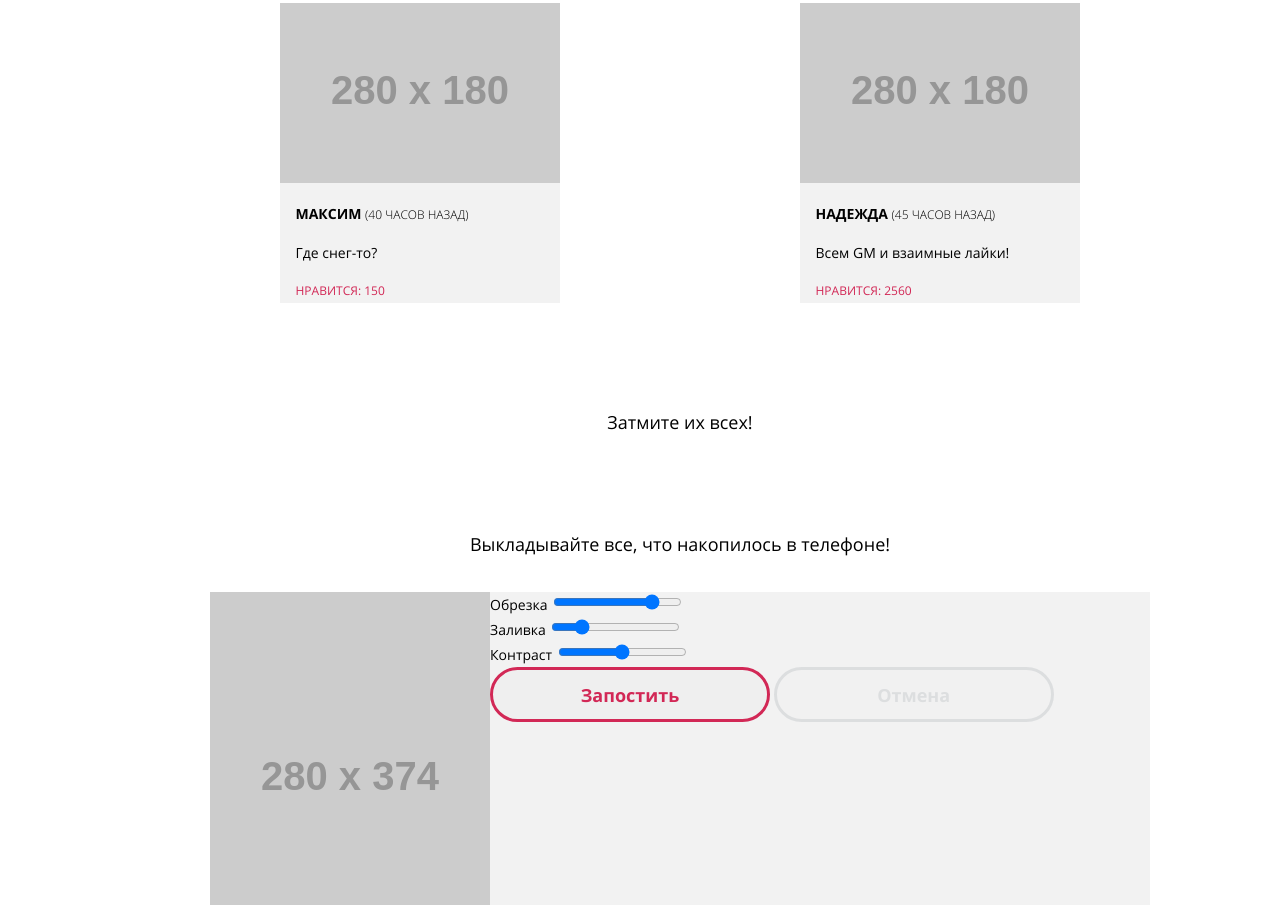
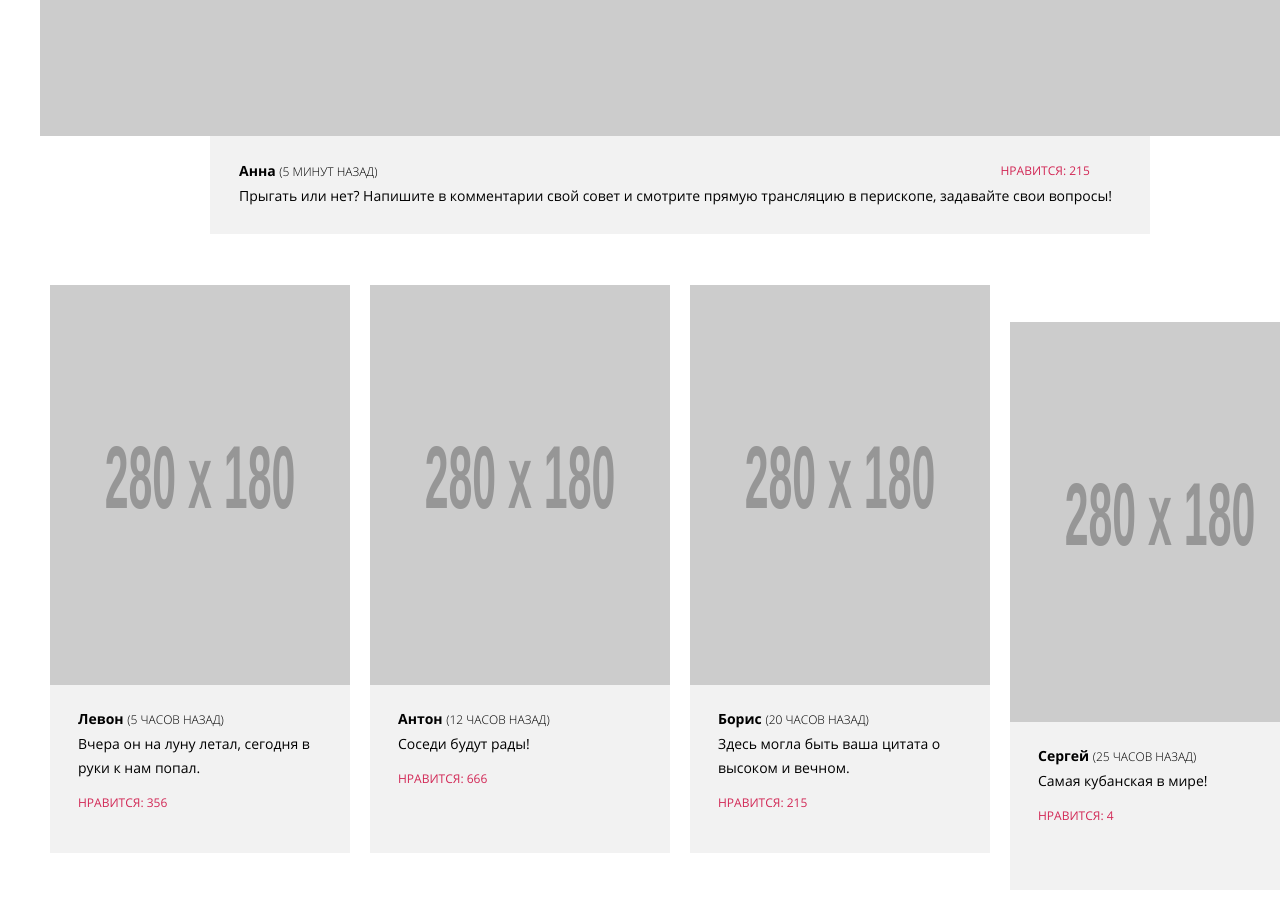
Before and after one commit to bublikk/1465531-pink-21, a website: page source/catalog.html in a window 1280 px wide. Shown: the part 1004-1909 px from the top of the page. Drawn offline with nearby package versions, Linux system fonts and the light colour scheme; files that its build step writes are made by us from their sources; placeholder pictures from the web are drawn by us; files whose address does not match are found by name.

Commit message:
Доверстала страницу каталога

```diff
--- a/source/catalog.html
+++ b/source/catalog.html
@@ -6,11 +6,17 @@
     <meta name="viewport" content="initial-scale=1, maximum-scale=1">
     <link href="css/style.css" rel="stylesheet">
   </head>
-  <body class="page__body third-page">
+  <body class="page__body catalog-page">
   <header class="page-header">
-    <nav class="main-nav main-nav--closed main-nav--nojs">
+    <!--
+      Классы, которые переключают состояние меню:
+      main-nav--opened открывает меню
+      main-nav--closed закрывает меню
+    -->
+    <nav class="page-header__main-nav main-nav main-nav--closed main-nav--nojs">
+      <div class="main-nav__wrapper">
       <div class="main-nav__container">
-      <a class="logo" href="index.html">
+      <a class="main-nav__logo logo" href="index.html">
         <picture class="logo__img">
           <source media="(min-width: 320px)" srcset="img/pink.svg">
           <img src="img/pink.svg" width="74" height="23" alt="«Пинк»">
@@ -21,13 +27,14 @@
       </button>
       </div>
       <div class="main-nav__inner">
+      <!--main-nav__item--active класс переключения активного пункта меню-->
       <ul class="main-nav__list">
-        <li class="main-nav__item main-nav__item--active">
+        <li class="main-nav__item">
           <a href="index.html">
             Главная
           </a>
         </li>
-        <li class="main-nav__item">
+        <li class="main-nav__item main-nav__item--underscore">
           <a>
             Фотографии
           </a>
@@ -44,26 +51,27 @@
         </li>
       </ul>
       </div>
+      </div>
     </nav>
-    <div class="intro">
+    <div class="intro intro--catalog">
     <p class="intro__text intro__text--narrow">Фотографии пользователей</p>
     </div>
   </header>
   <main>
     <section class="gallery">
       <h1 class="visually-hidden">Фотогалерея</h1>
-      <p class="page__subtitle subtitle subtitle--narrow">Взгляните на фотографии, которые выкладывают пользователи! Видите, как не хватает ваших?</p>
+      <p class="page__subtitle subtitle subtitle--narrow subtitle--catalog">Взгляните на фотографии, которые выкладывают пользователи! Видите, как не хватает ваших?</p>
       <div class="gallery__container">
       <ul class="gallery__list">
         <li class="gallery__item">
-          <div class="gallery__wrapper">
+          <div class="gallery__wrapper gallery__wrapper--full-width">
           <a class="gallery__link gallery__link--full-width">
             <img class="gallery__img gallery__img--full-width" src="https://via.placeholder.com/320x137" width="320" height="137" alt="Панорама моста SkyBridge в Скайпарке (Сочи).">
           </a>
           <div class="gallery__inner gallery__inner--full-width">
           <div class="gallery__info gallery__info--full-width">
-            <p class="gallery__autor gallery__autor--full-width"><span class="autor">Анна </span>(5 минут назад)</p>
-            <p class="gallery__comment">Прыгать или нет? Напишите в комментарии свой совет и смотрите прямую трансляцию в перископе, задавайте свои вопросы!</p>
+            <p class="gallery__autor gallery__autor--full-width"><span class="gallery__span">Анна </span>(5 минут назад)</p>
+            <p class="gallery__comment gallery__comment--full-width">Прыгать или нет? Напишите в комментарии свой совет и смотрите&nbspпрямую трансляцию в перископе, задавайте свои вопросы!</p>
             <p class="gallery__likes"><span class="visually-hidden">Нравится</span>Нравится: 215</p>
           </div>
           </div>
@@ -75,9 +83,9 @@
           <img class="gallery__img" src="https://via.placeholder.com/280x180" width="280" height="180" alt="Штатив-тренога для фото.">
           </a>
           <div class="gallery__info">
-            <p class="gallery__autor"><span class="autor">Левон </span>(5 часов назад)</p>
+            <p class="gallery__autor"><span class="gallery__span">Левон </span>(5 часов назад)</p>
             <p class="gallery__comment">Вчера он на луну летал, сегодня в руки к нам попал.</p>
-            <p class="gallery__likes"><span class="visually-hidden">Нравится</span>Нравится: 35</p>
+            <p class="gallery__likes"><span class="visually-hidden">Нравится</span>Нравится: 356</p>
           </div>
           </div>
         </li>
@@ -87,7 +95,7 @@
             <img class="gallery__img" src="https://via.placeholder.com/280x180" width="280" height="180" alt="Комната с барабанами.">
           </a>
           <div class="gallery__info">
-            <p class="gallery__autor"><span class="autor">Антон </span>(12 часов назад)</p>
+            <p class="gallery__autor"><span class="gallery__span">Антон </span>(12 часов назад)</p>
             <p class="gallery__comment">Соседи будут рады!</p>
             <p class="gallery__likes"><span class="visually-hidden">Нравится</span>Нравится: 666</p>
           </div>
@@ -99,43 +107,43 @@
             <img class="gallery__img" src="https://via.placeholder.com/280x180" width="280" height="180" alt="Небо в тюрьме.">
           </a>
           <div class="gallery__info">
-            <p class="gallery__autor"><span class="autor">Борис </span>(20 часов назад)</p>
+            <p class="gallery__autor"><span class="gallery__span">Борис </span>(20 часов назад)</p>
             <p class="gallery__comment">Здесь могла быть ваша цитата о высоком и вечном.</p>
             <p class="gallery__likes"><span class="visually-hidden">Нравится</span>Нравится: 215</p>
           </div>
           </div>
         </li>
         <li class="gallery__item">
-          <div class="gallery__inner">
+          <div class="gallery__inner gallery__inner--padding gallery__inner--margin">
           <a class="gallery__link">
             <img class="gallery__img" src="https://via.placeholder.com/280x180" width="280" height="180" alt="Фестиваль кубанаская бахча в Ейске.">
           </a>
           <div class="gallery__info">
-            <p class="gallery__autor"><span class="autor">Сергей </span>(25 часов назад)</p>
+            <p class="gallery__autor"><span class="gallery__span">Сергей </span>(25 часов назад)</p>
             <p class="gallery__comment">Самая кубанская в мире!</p>
             <p class="gallery__likes"><span class="visually-hidden">Нравится</span>Нравится: 4</p>
           </div>
           </div>
         </li>
         <li class="gallery__item">
-          <div class="gallery__inner">
+          <div class="gallery__inner gallery__inner--margin">
           <a class="gallery__link">
             <img class="gallery__img" src="https://via.placeholder.com/280x180" width="280" height="180" alt="Ноги на краю скалы.">
           </a>
           <div class="gallery__info">
-            <p class="gallery__autor"><span class="autor">Максим </span>(40 часов назад)</p>
+            <p class="gallery__autor"><span class="gallery__span">Максим </span>(40 часов назад)</p>
             <p class="gallery__comment">Где снег-то?</p>
             <p class="gallery__likes"><span class="visually-hidden">Нравится</span>Нравится: 150</p>
           </div>
           </div>
         </li>
         <li class="gallery__item">
-          <div class="gallery__inner">
+          <div class="gallery__inner gallery__inner--margin">
           <a class="gallery__link">
             <img class="gallery__img" src="https://via.placeholder.com/280x180" width="280" height="180" alt="Закат из иллюминатора самолета.">
           </a>
           <div class="gallery__info">
-            <p class="gallery__autor"><span class="autor">Надежда </span>(45 часов назад)</p>
+            <p class="gallery__autor"><span class="gallery__span">Надежда </span>(45 часов назад)</p>
             <p class="gallery__comment">Всем GM и взаимные лайки!</p>
             <p class="gallery__likes"><span class="visually-hidden">Нравится</span>Нравится: 2560</p>
           </div>
@@ -146,11 +154,11 @@
     </section>
     <section class="photo-editor">
       <h2 class="visually-hidden">Инструмент обработки изображений</h2>
-      <p class="page__subtitle subtitle">Затмите их всех!</p>
-      <p class="page__subtitle subtitle">Выкладывайте все, что накопилось в телефоне!</p>
+      <p class="catalog-page__subtitle">Затмите их всех!</p>
+      <p class="catalog-page__subtitle">Выкладывайте все, что накопилось в телефоне!</p>
       <div class="photo-editor__wrapper">
         <div class="photo-editor__inner">
-          <img src="https://via.placeholder.com/280x374" width="280" height="374" alt="">
+          <img class="photo-editor__img" src="https://via.placeholder.com/280x374" width="280" height="374" alt="">
           <div class="range-slider">
             <form class="range-slider__form" action="https://echo.htmlacademy.ru" method="post">
             <div class="range-slider__group">
@@ -165,11 +173,11 @@
               <label class="range-slider__label" for="contrast"><span>Контраст</span></label>
               <input class="range-slider__range" id="contrast" type="range" name="contrast" value="250" min="0" max="500" step="1">
             </div>
+            </form>
             <div class="button-group">
-              <button class="upload-button" type="submit">Запостить</button>
-              <button class="cancel-button" type="reset">Отмена</button>
+              <button class="button-group__button button-group__upload" type="submit">Запостить</button>
+              <button class="button-group__button button-group__cancel" type="reset">Отмена</button>
             </div>
-            </form>
           </div>
         </div>
       </div>
--- a/source/sass/blocks/catalog/button-group.scss
+++ b/source/sass/blocks/catalog/button-group.scss
@@ -1,4 +1,10 @@
-.upload-button {
+.button-group {
+  @media (min-width: $desktop-width) {
+    display: flex;
+  }
+}
+
+.button-group__button {
   @include text(700, 18px, 18px);
   color: $text-info;
   width: 280px;
@@ -6,15 +12,31 @@
   border: 3px solid $text-info;
   box-sizing: border-box;
   border-radius: 30px;
+  margin-bottom: 12px;
+
+  @media (min-width: $tablet-width) {
+    width: 260px;
+  }
+
+  @media (min-width: $desktop-width) {
+    width: 183px;
+  }
 }
 
-.cancel-button {
-  @include text(700, 18px, 18px);
-  color: $bg-table;
-  width: 280px;
-  height: 55px;
-  border: 3px solid $bg-table;
-  box-sizing: border-box;
-  border-radius: 30px;
-  opacity: 0.1;
+.button-group__upload {
+  @media (min-width: $tablet-width) {
+    margin: auto auto 25px 67px;
+  }
+
+  @media (min-width: $desktop-width) {
+    margin: 0 -23px 0 110px;
+  }
 }
+
+.button-group__cancel {
+  margin-bottom: 41px;
+
+  @media (min-width: $tablet-width) {
+    margin: auto auto 53px 67px;
+  }
+}
--- /dev/null
+++ b/source/sass/blocks/catalog/catalog-page.scss
@@ -0,0 +1,9 @@
+.catalog-page__subtitle {
+  @include text(400, 14px, 30px);
+  text-align: center;
+  margin: 0 auto;
+
+  @media (min-width: $tablet-width) {
+    @include text(400, 18px, 30px);
+  }
+}
--- a/source/sass/blocks/catalog/gallery.scss
+++ b/source/sass/blocks/catalog/gallery.scss
@@ -1,34 +1,105 @@
+.gallery__container {
+  margin-bottom: 21px;
+
+  @media (min-width: $tablet-width) {
+    margin-bottom: 72px;
+  }
+
+  @media (min-width: $desktop-width) {
+    margin-bottom: 64px;
+  }
+}
+
 .gallery__list {
   display: flex;
   flex-wrap: wrap;
   justify-content: space-evenly;
+
+  @media (min-width: $desktop-width) {
+    justify-content: center;
+  }
+}
+
+.gallery__item {
+  margin-bottom: 20px;
+
+  @media (min-width: $tablet-width) {
+    margin-bottom: 22px;
+  }
+}
+
+.gallery__item:not(:first-child) {
+  @media (min-width: $desktop-width) {
+    margin-left: 10px;
+    margin-right: 10px;
+  }
 }
 
 .gallery__wrapper {
   display: flex;
   flex-direction: column;
-  margin-bottom: 20px;
+}
+
+.gallery__wrapper--full-width {
+  margin-bottom: 0;
+
+  @media (min-width: $tablet-width) {
+    margin-bottom: 29px;
+  }
+}
+
+.gallery__link {
+  margin-bottom: -7px;
 }
 
 .gallery__link--full-width {
   text-align: center;
 }
 
+.gallery__img {
+  @media (min-width: $tablet-width) {
+    width: 300px;
+    height: 300px;
+  }
+
+  @media (min-width: $desktop-width) {
+    width: 300px;
+    height: 400px;
+  }
+
+}
+
 .gallery__img--full-width {
   width: 100vw;
-  max-height: 100%;
+  min-height: 100%;
   object-fit: cover;
+
+  @media (min-width: $tablet-width) {
+    height: 509px;
+  }
+
+  @media (min-width: $desktop-width) {
+    height: 506px;
+  }
 }
 
 .gallery__inner {
   width: 280px;
+  background-color: $bg-secondary;
+  padding-bottom: 7px;
   margin: auto;
-  background-color: $bg-secondary;
+
+  @media (min-width: $tablet-width) {
+    width: 300px;
+    height: 100%;
+    padding-bottom: 4px;
+  }
 }
 
 .gallery__inner--full-width {
   @media (min-width: $tablet-width) {
     width: 620px;
+    padding-bottom: 8px;
   }
 
   @media (min-width: $desktop-width) {
@@ -36,17 +107,48 @@
   }
 }
 
+.gallery__inner--padding {
+  padding-bottom: 9px;
+
+  @media (min-width: $tablet-width) {
+    padding-bottom: 4px;
+    margin-bottom: 27px;
+  }
+
+  @media (min-width: $desktop-width) {
+    margin-bottom: 0;
+  }
+}
+
+.gallery__inner--margin {
+  @media (min-width: $desktop-width) {
+    margin-top: 37px;
+  }
+}
+
 .gallery__info {
   @include text;
   width: 249px;
-  margin: auto;
+  margin: -1px auto auto 17px;
+
+  @media (min-width: $tablet-width) {
+    margin: 15px auto 17px 30px;
+  }
+
+  @media (min-width: $desktop-width) {
+    margin: 15px auto 17px 28px;
+  }
 }
 
 .gallery__info--full-width {
+  padding-top: 6px;
+
   @media (min-width: $tablet-width) {
     display: flex;
     flex-wrap: wrap;
     width: 560px;
+    padding-top: 11px;
+    margin: auto;
   }
 
   @media (min-width: $desktop-width) {
@@ -61,24 +163,44 @@
 
 .gallery__autor--full-width {
   @media (min-width: $tablet-width) {
-    margin-right: 300px;
+    margin-right: 303px;
   }
 
   @media (min-width: $desktop-width) {
-    margin-right: 600px;
+    margin-right: 623px;
   }
 }
 
-.autor {
+.gallery__span {
   @include text(700);
+  text-transform: none;
 }
 
 .gallery__comment {
+  width: 253px;
   order: 3;
+  margin: -12px auto -1px;
+}
+
+.gallery__comment--full-width {
+  @media (min-width: $tablet-width) {
+    width: 520px;
+    padding-bottom: 30px;
+    margin: -12px 0;
+  }
+
+  @media (min-width: $desktop-width) {
+    width: 940px;
+  }
 }
 
 .gallery__likes {
   @include text(400, 12px, 24px);
   color: $text-info;
   text-transform: uppercase;
+  margin-left: 31px;
+
+  @media (min-width: $tablet-width) {
+    margin-left: 0;
+  }
 }
--- a/source/sass/blocks/catalog/photo-editor.scss
+++ b/source/sass/blocks/catalog/photo-editor.scss
@@ -8,12 +8,19 @@
 }
 
 .photo-editor__inner {
-  @media (max-width: $mobile-width-only) {
-    width: 280px;
-    margin: auto;
-  }
+  width: 280px;
+  padding-top: 20px;
+  margin: 43px auto 0;
 
   @media (min-width: $tablet-width) {
     display: flex;
+    width: 620px;
+    padding-top: 58px;
+    margin: 70px auto 6px;
+  }
+
+  @media (min-width: $desktop-width) {
+    width: 800px;
+    margin: 66px auto 36px 80px;
   }
 }
--- /dev/null
+++ b/source/sass/blocks/catalog/range-slider.scss
@@ -0,0 +1,21 @@
+.range-slider {
+  padding-top: 35px;
+}
+
+.range-slider__form {
+  width: 240px;
+  height: 85px;
+  background-color: pink;
+  margin: 0 auto 74px;
+
+  @media (min-width: $tablet-width) {
+    width: 274px;
+    height: 190px;
+    margin: -27px auto 67px 65px;
+  }
+
+  @media (min-width: $desktop-width) {
+    width: 410px;
+    margin: -35px 0 155px 110px;
+  }
+}
--- a/source/sass/style.scss
+++ b/source/sass/style.scss
@@ -39,6 +39,8 @@
 @import "blocks/form/submit-group.scss";
 
 // CATALOG PAGE
+@import "blocks/catalog/catalog-page.scss";
 @import "blocks/catalog/gallery.scss";
 @import "blocks/catalog/photo-editor.scss";
 @import "blocks/catalog/button-group.scss";
+@import "blocks/catalog/range-slider.scss";
```
Also changed, not shown: source/sass/blocks/form/intro.scss (+10 -2 lines), source/sass/blocks/modules/subtitle.scss (+12 -2 lines).
